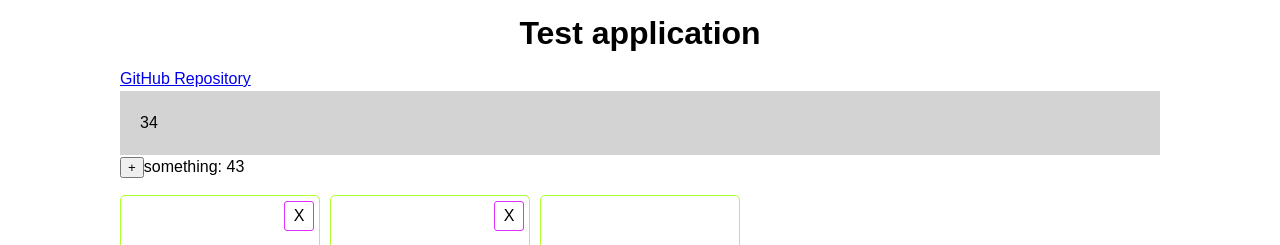
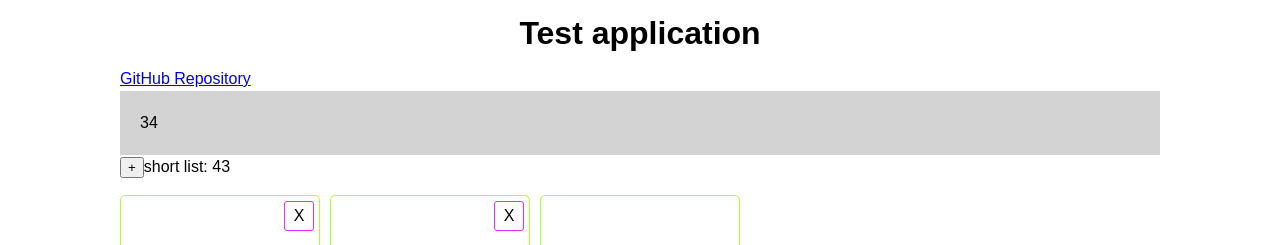
Before and after one commit to NikolayLemehov/j01, a React (Create React App) app: page / in a window 1280 px wide. Shown: the top 245 px of the page. Built offline with nearby package versions, Linux system fonts and the light colour scheme.

Commit message:
Fix addition tile.

```diff
--- a/src/App.js
+++ b/src/App.js
@@ -42,10 +42,8 @@ function App() {
     })
   };
   const onClickAddTile = () => {
-    console.log('onClickAddTile')
-    setList((prevState) => {
+    // console.log('onClickAddTile')
     const value = findRandomInteger(1, 5);
-      console.log('setList add')
     const intervalId = setInterval(() => {
       setText((prevValue) => {
         const valueLength = String(value).length;
@@ -54,7 +52,9 @@ function App() {
           : `${prevValue.slice(valueLength)}${value}`;
       });
     }, value * 1000);
-      console.log(intervalId)
+    setList((prevState) => {
+      // console.log('setList add')
+      // console.log(intervalId)
       return [...prevState, {value, id: nanoid(), intervalId}]
     });
   };
@@ -70,7 +70,7 @@ function App() {
       />
       <AdoptedGridRow>
         <button onClick={onClickAddTile}>+</button>
-        something: {list.map(it => it.value)}
+        short list: {list.map(it => it.value)}
       </AdoptedGridRow>
       <TileList
         list={list}
```
Lines whose indentation alone changed are shown as unchanged.
